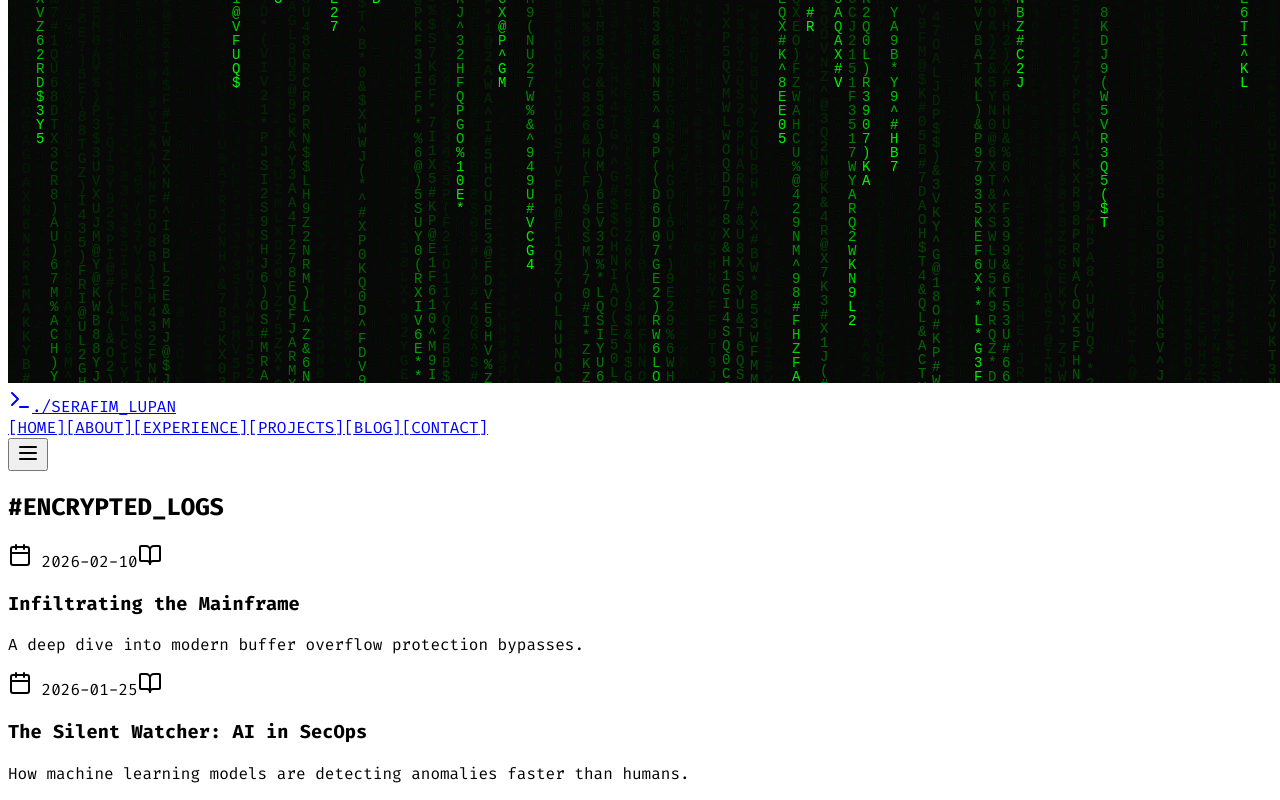
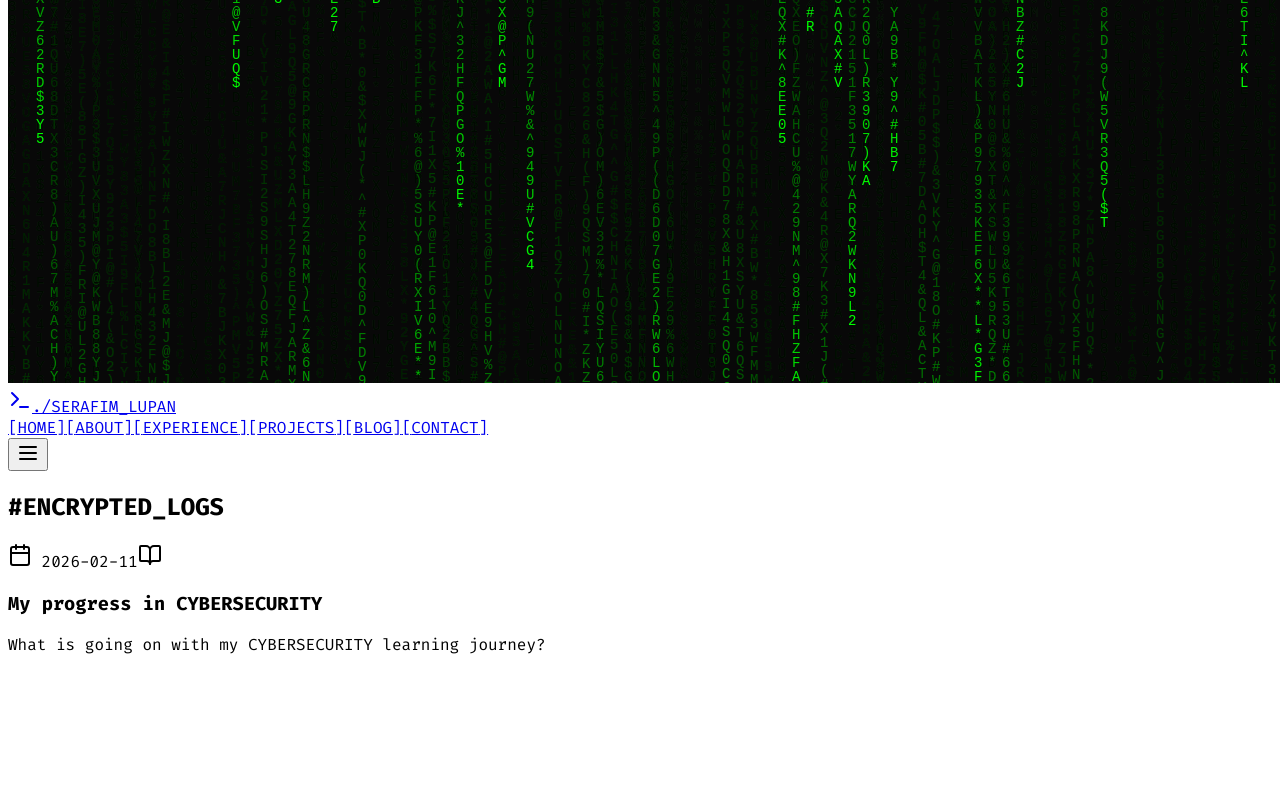
Before and after one commit to SerafimLupan/Serafim_Lupan-v2, a React (Vite) app in the folder client/: page /blog in a window 1280 px wide. Shown: the part 425-1225 px from the top of the page. After the commit the page ends 1096 px from the top, so only its background shows below. Built offline with nearby package versions, Linux system fonts and the light colour scheme; a web font is replaced by a local one.

Commit message:
Update blog.tsx

```diff
--- a/client/src/pages/blog.tsx
+++ b/client/src/pages/blog.tsx
@@ -22,17 +22,10 @@ interface BlogPost {
 const BLOG_POSTS: BlogPost[] = [
   {
     id: "1",
-    title: "Infiltrating the Mainframe",
-    date: "2026-02-10",
-    summary: "A deep dive into modern buffer overflow protection bypasses.",
-    content: "# Tutorial \n\n Acest text este scris în **Markdown**. Poți edita conținutul aici."
-  },
-  {
-    id: "2",
-    title: "The Silent Watcher: AI in SecOps",
-    date: "2026-01-25",
-    summary: "How machine learning models are detecting anomalies faster than humans.",
-    content: "Content for post 2..."
+    title: "My progress in CYBERSECURITY",
+    date: "2026-02-11",
+    summary: "What is going on with my CYBERSECURITY learning journey?",
+    content: "## My Progress \n\n Well, is fun. Today I implemnted the **blog section** to be able to note my progress on the path to learning and progressing in **CYBERSECURITY**"
   }
 ];
 
```
